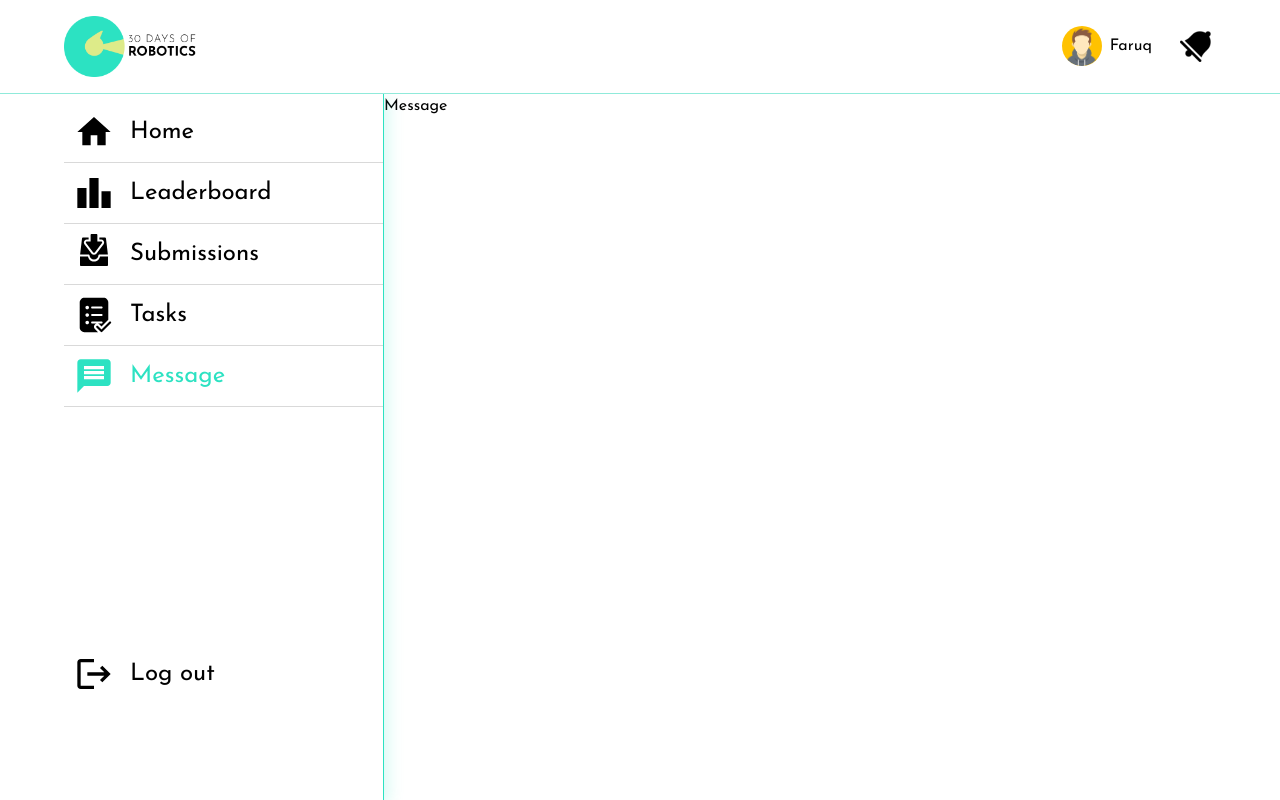
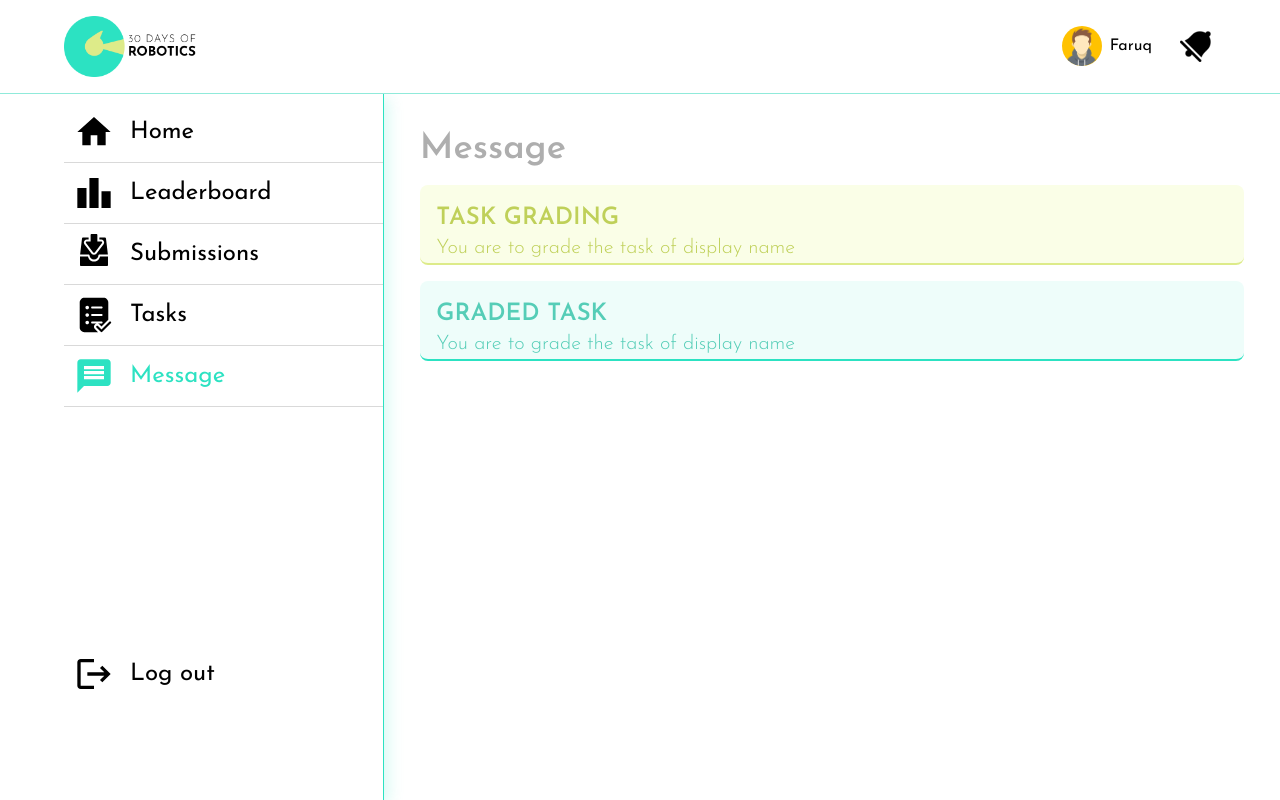
Before and after one commit to matincodes/30_days_of_robotics, a Next.js app in the folder frontend/: page /message in a window 1280 px wide. Built offline with nearby package versions, Linux system fonts and the light colour scheme.

Commit message:
working on the message page

```diff
--- a/frontend/pages/message.tsx
+++ /dev/null
@@ -1,18 +0,0 @@
-import Head from "next/head";
-import Layout from "../components/Layout";
-import useIsAuth from "../utils/hooks/useIsAuth";
-
-export default function Message() {
-  const {loading, FullLoadingSpinner} = useIsAuth();
-
-  if (loading) return FullLoadingSpinner;
-
-  return (
-    <>
-      <Head>
-        <title>30 Days of Robotics | Message</title>
-      </Head>
-      <Layout>Message </Layout>
-    </>
-  );
-}
--- /dev/null
+++ b/frontend/pages/message/[message].tsx
@@ -0,0 +1,30 @@
+import Head from "next/head";
+import Layout from "../../components/Layout";
+import { useRouter } from "next/router";
+
+const GradeMessage = () => {
+  const route = useRouter();
+  console.log(route.query.message);
+
+  return (
+    <>
+      <Head>
+        <title>30 Days of Robotics | Message</title>
+      </Head>
+      <Layout>
+        {route.query.message === "task-grading" && (
+          <div>
+            <h2>Task Grading</h2>
+          </div>
+        )}
+        {route.query.message === "graded-task" && (
+          <div>
+            <h2>Graded task</h2>
+          </div>
+        )}
+      </Layout>
+    </>
+  );
+};
+
+export default GradeMessage;
--- /dev/null
+++ b/frontend/pages/message/index.tsx
@@ -0,0 +1,45 @@
+import Head from "next/head";
+import Link from "next/link";
+import Layout from "../../components/Layout";
+import useIsAuth from "../../utils/hooks/useIsAuth";
+
+export default function Message() {
+  const { loading, FullLoadingSpinner } = useIsAuth();
+
+  if (loading) return FullLoadingSpinner;
+
+  return (
+    <>
+      <Head>
+        <title>30 Days of Robotics | Message</title>
+      </Head>
+      <Layout>
+        <div className="p-[4%] w-full">
+          <h2 className="text-[#AEAEAE] font-semibold text-4xl mb-4">
+            Message
+          </h2>
+          <Link href="/message/task-grading">
+            <div className="w-full h-[80px] bg-[#FAFEE7] border-b-2 border-[#DDEB89] rounded-lg p-[2%] mb-4">
+              <h3 className="text-[#BFD059] font-semibold text-2xl uppercase">
+                Task Grading
+              </h3>
+              <p className="text-[#BFD059] text-xl font-light">
+                You are to grade the task of display name
+              </p>
+            </div>
+          </Link>
+          <Link href="/message/graded-task">
+            <div className="w-full h-[80px] bg-[#EEFDFA] border-b-2 border-[#2CE2C2] rounded-lg p-[2%] mb-4">
+              <h3 className="text-[#55CDB7] font-semibold text-2xl uppercase">
+                Graded task
+              </h3>
+              <p className="text-[#55CDB7] text-xl font-light">
+                You are to grade the task of display name
+              </p>
+            </div>
+          </Link>
+        </div>
+      </Layout>
+    </>
+  );
+}
```
